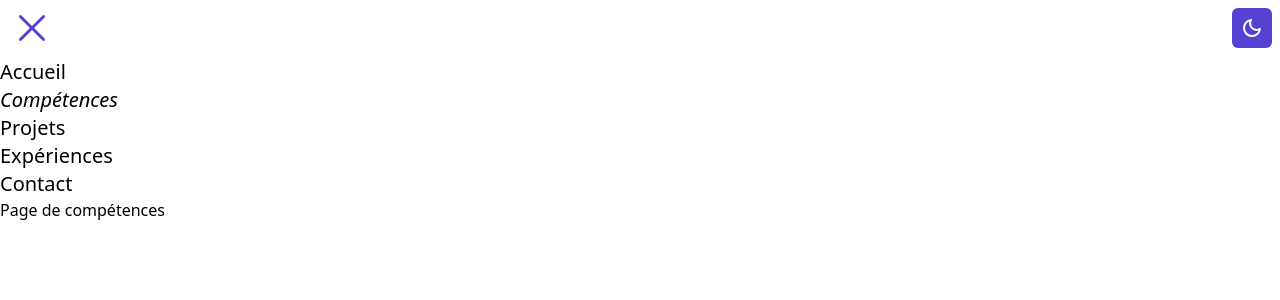
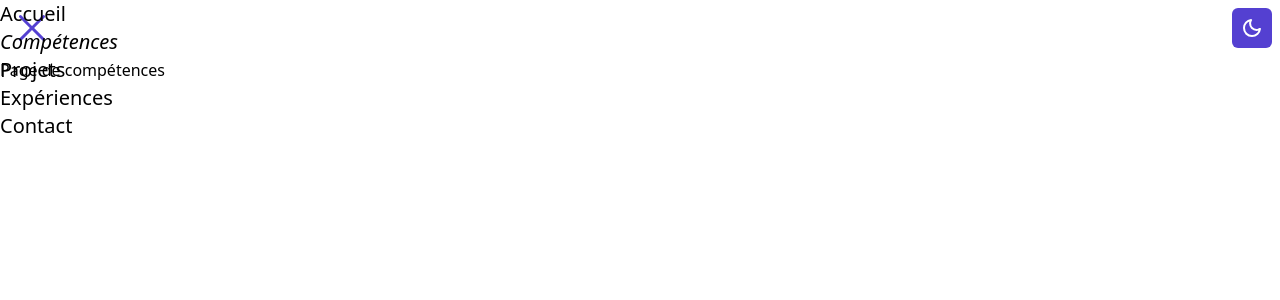
Before and after one commit to robinPoncon/portfolio2024, a Next.js app: page /competences in a window 1280 px wide. Both pictures are taken after a click on the button 32 px from the left and 28 px from the top of the page. Shown: the top 300 px of the page. Built offline with nearby package versions, Linux system fonts and the light colour scheme.

Commit message:
add css on menu

```diff
--- a/app/components/ResponsiveMenu/ResponsiveMenu.tsx
+++ b/app/components/ResponsiveMenu/ResponsiveMenu.tsx
@@ -33,7 +33,8 @@ const ResponsiveMenu = () => {
 					/>
 				)}
 			</button>
-			<nav>
+			{isMenuOpen && (
+				<nav className="fixed top-0 w-full h-full">
 					<ul>
 						<li onClick={() => setIsMenuOpen(false)}>
 							<Link
@@ -45,7 +46,9 @@ const ResponsiveMenu = () => {
 						</li>
 						<li onClick={() => setIsMenuOpen(false)}>
 							<Link
-							className={` text-xl ${isActiveLink("/competences") ? "italic" : ""}`}
+								className={` text-xl ${
+									isActiveLink("/competences") ? "italic" : ""
+								}`}
 								href="/competences"
 							>
 								Compétences
@@ -61,7 +64,9 @@ const ResponsiveMenu = () => {
 						</li>
 						<li onClick={() => setIsMenuOpen(false)}>
 							<Link
-							className={` text-xl ${isActiveLink("/experiences") ? "italic" : ""}`}
+								className={` text-xl ${
+									isActiveLink("/experiences") ? "italic" : ""
+								}`}
 								href="/experiences"
 							>
 								Expériences
@@ -77,6 +82,7 @@ const ResponsiveMenu = () => {
 						</li>
 					</ul>
 				</nav>
+			)}
 		</section>
 	);
 };
```
Lines whose indentation alone changed are shown as unchanged.
